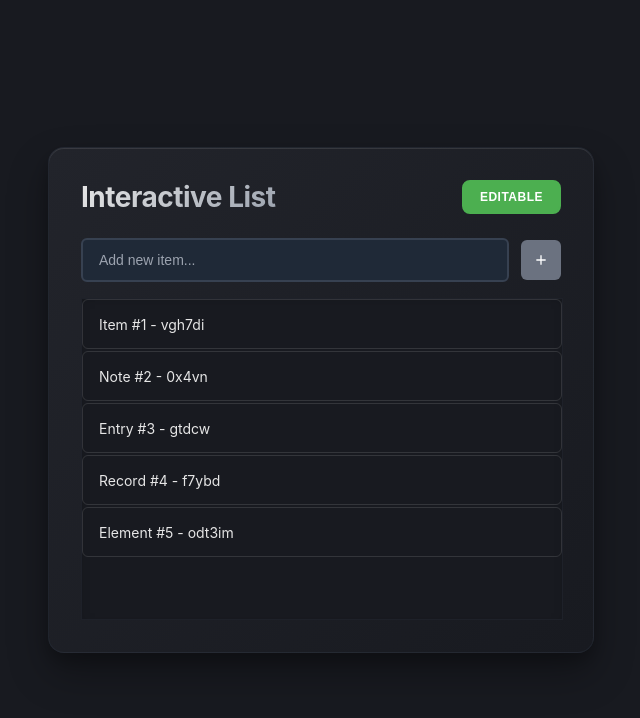
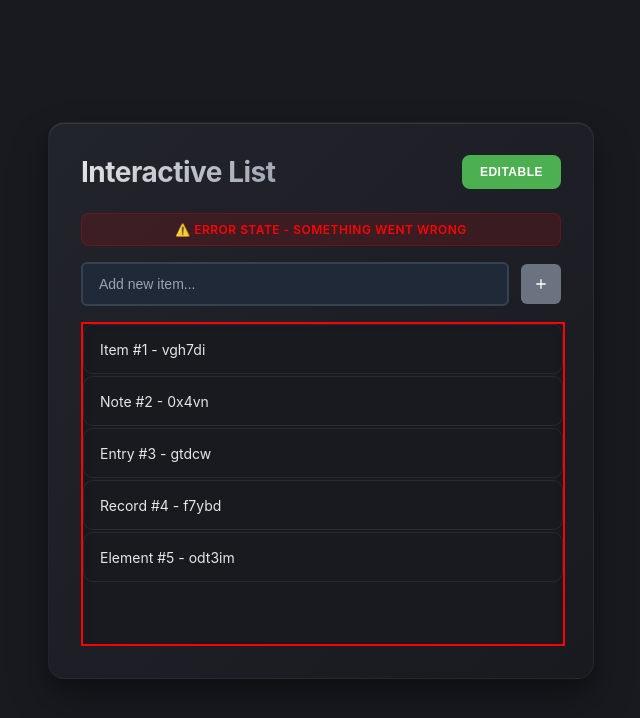
Before and after one commit to bennyperl/Interactive-List, a React (Create React App) app: page / in a window 1280 px wide. Shown: the top 718 px of the page, without its empty margins (319-959 px from the left). Built offline with nearby package versions, Linux system fonts and the light colour scheme; what chance would draw is missing.

Commit message:
error handling

```diff
--- a/src/App.tsx
+++ b/src/App.tsx
@@ -13,7 +13,7 @@ const CenteredContainer = styled.div`
 const App: React.FC = () => {
   return (
     <CenteredContainer>
-      <InteractiveList />
+      <InteractiveList error={true} />
     </CenteredContainer>
   );
 };
--- a/src/components/InteractiveList/EmptyState.tsx
+++ b/src/components/InteractiveList/EmptyState.tsx
@@ -1,5 +1,6 @@
 import React from 'react';
 import styled from 'styled-components';
+import { messages } from '../../messages';
 
 const EmptyContainer = styled.div`
   display: flex;
@@ -49,13 +50,10 @@ const EmptyState: React.FC<EmptyStateProps> = ({ isReadOnly = false }) => {
     <EmptyContainer>
       <EmptyIcon>📝</EmptyIcon>
       <EmptyTitle>
-        {isReadOnly ? 'No Items Available' : 'No Items Yet'}
+        {isReadOnly ? messages.emptyState.title.readOnly : messages.emptyState.title.editable}
       </EmptyTitle>
       <EmptyDescription>
-        {isReadOnly
-          ? 'There are no items to display in read-only mode.'
-          : 'Start by adding your first item using the input field above.'
-        }
+        {isReadOnly ? messages.emptyState.description.readOnly : messages.emptyState.description.editable}
       </EmptyDescription>
     </EmptyContainer>
   );
--- a/src/components/InteractiveList/InputBar.tsx
+++ b/src/components/InteractiveList/InputBar.tsx
@@ -1,6 +1,7 @@
 import React, { useState, useRef } from 'react';
 import styled from 'styled-components';
 import AddIcon from '../../icons/AddIcon';
+import { messages } from '../../messages';
 
 const InputContainer = styled.div`
   display: flex;
@@ -65,7 +66,7 @@ const handleInputChange = (setInputValue: (value: string) => void) => (e: React.
 
 const InputBar: React.FC<InputBarProps> = ({
   onAddItem,
-  placeholder = "Add new item...",
+  placeholder = messages.inputPlaceholder,
   disabled = false
 }) => {
   const [inputValue, setInputValue] = useState('');
@@ -83,7 +84,7 @@ const InputBar: React.FC<InputBarProps> = ({
       setInputValue('');
       inputRef.current?.focus();
     } catch (error) {
-      console.error('Failed to add item:', error);
+      console.error(messages.errors.addItemFailed, error);
     } finally {
       setIsSubmitting(false);
     }
@@ -111,7 +112,7 @@ const InputBar: React.FC<InputBarProps> = ({
       <AddButton
         onClick={handleSubmit}
         disabled={isButtonDisabled}
-        title="Add item"
+        title={messages.addButtonTitle}
       >
         <AddIcon size="medium" color="white" />
       </AddButton>
--- a/src/components/InteractiveList/InteractiveList.tsx
+++ b/src/components/InteractiveList/InteractiveList.tsx
@@ -4,6 +4,7 @@ import InputBar from './InputBar';
 import VirtualizedList from './VirtualizedList';
 import { useInteractiveList } from '../../hooks/useInteractiveList';
 import { mockItems } from '../../data/mockData';
+import { messages } from '../../messages';
 
 const ListContainer = styled.div`
   width: 480px;
@@ -77,7 +78,27 @@ const ReadOnlyIndicator = styled.div<{ isReadOnly: boolean }>`
   margin-bottom: 16px;
 `;
 
-const InteractiveList: FunctionComponent = () => {
+const ErrorIndicator = styled.div<{ hasError: boolean }>`
+  display: ${({ hasError }) => hasError ? 'flex' : 'none'};
+  align-items: center;
+  justify-content: center;
+  padding: 8px 16px;
+  background: ${({ theme }) => theme.delete}20;
+  border: 1px solid ${({ theme }) => theme.delete}40;
+  border-radius: 8px;
+  color: ${({ theme }) => theme.delete};
+  font-size: 12px;
+  font-weight: 600;
+  text-transform: uppercase;
+  letter-spacing: 0.5px;
+  margin-bottom: 16px;
+`;
+
+interface InteractiveListProps {
+  error?: boolean;
+}
+
+const InteractiveList: FunctionComponent<InteractiveListProps> = ({ error = false }) => {
   const [isLoading, setIsLoading] = useState(true);
   const [initialItems, setInitialItems] = useState<typeof mockItems>([]);
   const [isReadOnly, setIsReadOnly] = useState(false);
@@ -116,20 +137,24 @@ const InteractiveList: FunctionComponent = () => {
   return (
     <ListContainer>
       <HeaderContainer>
-        <ListTitle>Interactive List</ListTitle>
+        <ListTitle>{messages.title}</ListTitle>
         <ReadOnlyToggle
           isReadOnly={isReadOnly}
           onClick={toggleReadOnly}
         >
-          {isReadOnly ? 'Read Only' : 'Editable'}
+          {isReadOnly ? messages.readOnlyButton.readOnly : messages.readOnlyButton.editable}
         </ReadOnlyToggle>
       </HeaderContainer>
 
+      <ErrorIndicator hasError={error}>
+        {messages.errorIndicator}
+      </ErrorIndicator>
+
       <ReadOnlyIndicator isReadOnly={isReadOnly}>
-        Read Only Mode - Items cannot be added, edited, or deleted
+        {messages.readOnlyIndicator}
       </ReadOnlyIndicator>
 
-      <InputBar onAddItem={addItem} disabled={isReadOnly} />
+      <InputBar onAddItem={addItem} disabled={isReadOnly || error} />
       <VirtualizedList
         items={items}
         hoveredItemId={hoveredItemId}
@@ -140,6 +165,7 @@ const InteractiveList: FunctionComponent = () => {
         isLoading={isLoading}
         totalItems={items.length}
         readOnly={isReadOnly}
+        error={error}
       />
     </ListContainer>
   );
--- a/src/components/InteractiveList/ListItem.tsx
+++ b/src/components/InteractiveList/ListItem.tsx
@@ -8,17 +8,23 @@ const ItemContainer = styled.div<{ isHovered?: boolean }>`
   align-items: center;
   justify-content: space-between;
   padding: 12px 16px;
-  border-radius: 6px;
-  background: transparent;
+  border-radius: 10px;
+  background: ${({ isHovered, theme }) =>
+    isHovered
+      ? `linear-gradient(135deg, ${theme.container} 0%, ${theme.background} 100%)`
+      : 'transparent'
+  };
   color: ${({ theme }) => theme.text};
-  border: 1.5px solid ${({ theme }) => theme.text}22;
-  transition: background 0.2s, border-color 0.2s;
+  border: 1.5px solid ${({ isHovered, theme }) =>
+    isHovered ? theme.accent : `${theme.text}15`
+  };
+  transition: all 0.3s cubic-bezier(0.4, 0, 0.2, 1);
   position: relative;
   box-sizing: border-box;
 
   &:hover {
-    background: ${({ theme }) => theme.container};
-    border-color: ${({ theme }) => theme.accent};
+    transform: translateY(-1px);
+    box-shadow: 0 4px 12px rgba(0, 0, 0, 0.15);
   }
 `;
 
@@ -59,6 +65,7 @@ interface ListItemProps {
   onMouseEnter: () => void;
   onMouseLeave: () => void;
   readOnly?: boolean;
+  error?: boolean;
 }
 
 const ListItem: React.FC<ListItemProps> = ({
@@ -68,7 +75,8 @@ const ListItem: React.FC<ListItemProps> = ({
   isHovered,
   onMouseEnter,
   onMouseLeave,
-  readOnly = false
+  readOnly = false,
+  error = false
 }) => {
   const [isEditing, setIsEditing] = useState(false);
   const [editValue, setEditValue] = useState(value);
--- a/src/components/InteractiveList/VirtualizedList.tsx
+++ b/src/components/InteractiveList/VirtualizedList.tsx
@@ -5,18 +5,21 @@ import ListItem from './ListItem';
 import LoadingItem from './LoadingItem';
 import EmptyState from './EmptyState';
 
-const VirtualizedContainer = styled.div`
+const VirtualizedContainer = styled.div<{ hasError?: boolean }>`
   width: 100%;
   height: 320px;
   background: ${({ theme }) => theme.background};
-  border: 1px solid ${({ theme }) => theme.border}30;
+  border: 2px solid ${({ hasError, theme }) => hasError ? theme.delete : `${theme.border}30`};
+  border-radius: ${({ hasError }) => hasError ? '0' : '0'};
   overflow: hidden;
   box-shadow: inset 0 2px 8px rgba(0, 0, 0, 0.1);
+  transition: border-color 0.3s ease;
 
   /* Dark theme scrollbar styling */
   .react-window__list {
     scrollbar-width: thin;
     scrollbar-color: ${({ theme }) => theme.border} ${({ theme }) => theme.background};
+    overflow-x: hidden;
   }
 
   .react-window__list::-webkit-scrollbar {
@@ -42,14 +45,15 @@ const VirtualizedContainer = styled.div`
   }
 `;
 
-const EmptyStateContainer = styled.div`
+const EmptyStateContainer = styled.div<{ hasError?: boolean }>`
   width: 100%;
   height: 320px;
   background: ${({ theme }) => theme.background};
-  border: 1px solid ${({ theme }) => theme.border}30;
+  border: 2px solid ${({ hasError, theme }) => hasError ? theme.delete : `${theme.border}30`};
   display: flex;
   align-items: center;
   justify-content: center;
+  transition: border-color 0.3s ease;
 `;
 
 interface ListItemData {
@@ -67,6 +71,7 @@ interface VirtualizedListProps {
   isLoading?: boolean;
   totalItems?: number;
   readOnly?: boolean;
+  error?: boolean;
 }
 
 const ITEM_HEIGHT = 52; // Reduced height for less spacing between items
@@ -80,7 +85,8 @@ const VirtualizedList: React.FC<VirtualizedListProps> = ({
   onMouseLeave,
   isLoading = false,
   totalItems = 0,
-  readOnly = false
+  readOnly = false,
+  error = false
 }) => {
   const renderRow = useCallback(({ index, style }: { index: number; style: React.CSSProperties }) => {
     // Show loading item if data is still loading and this index is beyond loaded items
@@ -105,6 +111,7 @@ const VirtualizedList: React.FC<VirtualizedListProps> = ({
             onMouseEnter={() => onMouseEnter(item.id)}
             onMouseLeave={onMouseLeave}
             readOnly={readOnly}
+            error={error}
           />
         </div>
       );
@@ -112,7 +119,7 @@ const VirtualizedList: React.FC<VirtualizedListProps> = ({
 
     // Fallback empty div
     return <div style={style} />;
-  }, [items, hoveredItemId, onEdit, onDelete, onMouseEnter, onMouseLeave, isLoading, readOnly]);
+  }, [items, hoveredItemId, onEdit, onDelete, onMouseEnter, onMouseLeave, isLoading, readOnly, error]);
 
   // Calculate total count for virtualization
   const itemCount = isLoading ? Math.max(items.length + 10, totalItems) : items.length;
@@ -120,14 +127,14 @@ const VirtualizedList: React.FC<VirtualizedListProps> = ({
   // Show empty state when no items and not loading
   if (!isLoading && items.length === 0) {
     return (
-      <EmptyStateContainer>
+      <EmptyStateContainer hasError={error}>
         <EmptyState isReadOnly={readOnly} />
       </EmptyStateContainer>
     );
   }
 
   return (
-    <VirtualizedContainer>
+    <VirtualizedContainer hasError={error}>
       <List
         height={320}
         itemCount={itemCount}
--- a/src/hooks/useInteractiveList.ts
+++ b/src/hooks/useInteractiveList.ts
@@ -1,5 +1,6 @@
 import { useState, useCallback, useEffect } from 'react';
 import Chance from 'chance';
+import { messages } from '../messages';
 
 interface ListItemData {
   id: string;
@@ -32,7 +33,7 @@ export const useInteractiveList = ({ initialItems = [] }: UseInteractiveListProp
     const item = items.find(item => item.id === itemId);
     if (!item) return;
 
-    const confirmed = window.confirm(`Are you sure you want to delete "${item.value}"?`);
+    const confirmed = window.confirm(messages.listItem.deleteConfirmation(item.value));
     if (confirmed) {
       setItems(prev => prev.filter(item => item.id !== itemId));
     }
--- /dev/null
+++ b/src/messages/index.ts
@@ -0,0 +1,48 @@
+export const messages = {
+  // InteractiveList component
+  title: 'Interactive List',
+  readOnlyButton: {
+    editable: 'Editable',
+    readOnly: 'Read Only'
+  },
+  readOnlyIndicator: 'Read Only Mode - Items cannot be added, edited, or deleted',
+  errorIndicator: '⚠️ Error State - Something went wrong',
+
+  // InputBar component
+  inputPlaceholder: 'Add new item...',
+  addButtonTitle: 'Add item',
+
+  // EmptyState component
+  emptyState: {
+    title: {
+      editable: 'No Items Yet',
+      readOnly: 'No Items Available'
+    },
+    description: {
+      editable: 'Start by adding your first item using the input field above.',
+      readOnly: 'There are no items to display in read-only mode.'
+    }
+  },
+
+  // ListItem component
+  listItem: {
+    editInputPlaceholder: 'Edit item...',
+    deleteConfirmation: (itemValue: string) =>
+      `Are you sure you want to delete "${itemValue}"?`
+  },
+
+  // Stats
+  stats: {
+    items: 'Items',
+    status: 'Status',
+    total: 'Total',
+    loadingStatus: '...',
+    readyStatus: '✓'
+  },
+
+  // Error messages
+  errors: {
+    addItemFailed: 'Failed to add item:',
+    general: 'Something went wrong'
+  }
+};
```
